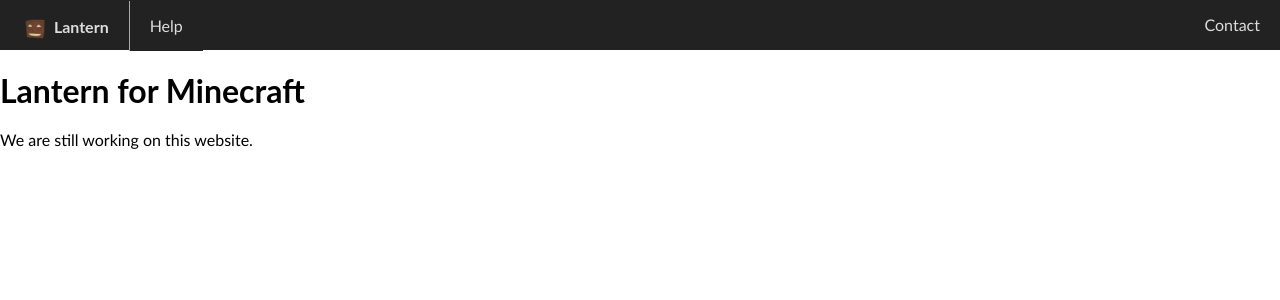
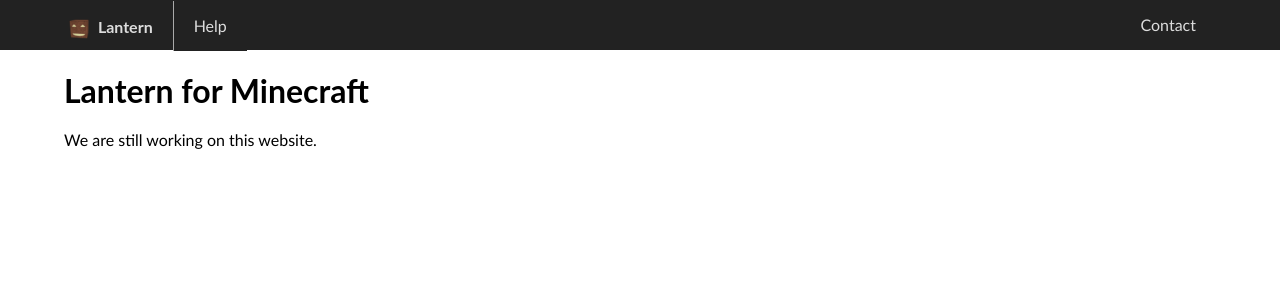
Before and after one commit to ctian1/Lantern, a PHP site: page / in a window 1280 px wide. Shown: the top 300 px of the page. Run offline with PHP 8.4, Linux system fonts and the light colour scheme; some web fonts are replaced.

Commit message:
Add responsive container class

```diff
--- a/css/lantern.scss
+++ b/css/lantern.scss
@@ -1,4 +1,5 @@
 @import '../font/fonts.scss';
 
 @import 'scss/global.scss';
+@import 'scss/responsive.scss';
 @import 'scss/navbar.scss';
--- a/css/scss/navbar.scss
+++ b/css/scss/navbar.scss
@@ -46,6 +46,10 @@ $navbar-font-size: 16px;
 			&.navlogo {
 				font-weight: bold;
 
+				a, .navitem {
+					padding: 0 20px 0 0;
+				}
+
 				img {
 					display: inline-block;
 					height: 20px;
--- /dev/null
+++ b/css/scss/responsive.scss
@@ -0,0 +1,7 @@
+.container {
+	@media (min-width: 768px) {
+		padding-left: 64px;
+		padding-right: 64px;
+		display: block;
+	}
+}
--- a/index.php
+++ b/index.php
@@ -6,7 +6,9 @@
 	<?php require(__DIR__ . '/php/content/head.php'); ?>
 	<body>
 		<?php require(__DIR__ . '/php/content/navbar.php'); ?>
-		<h1>Lantern for Minecraft</h1>
-		<p>We are still working on this website.</p>
+		<div class="container">
+			<h1>Lantern for Minecraft</h1>
+			<p>We are still working on this website.</p>
+		</div>
 	</body>
 </html>
--- a/php/content/navbar.php
+++ b/php/content/navbar.php
@@ -2,7 +2,7 @@
 	if (!defined('ROOT_PATH'))
 		exit();
 ?>
-<nav class="navbar">
+<nav class="navbar container">
 	<ul>
 		<div class="left">
 			<li class="navlogo">
```
Also changed, not shown: css/lantern.css.
